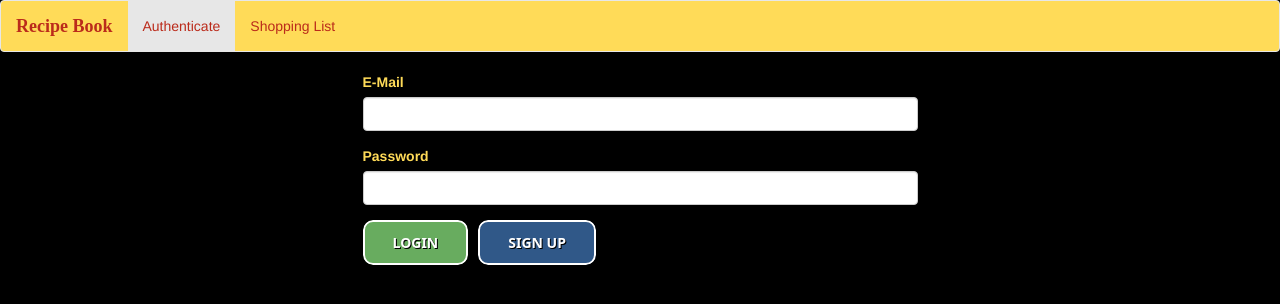
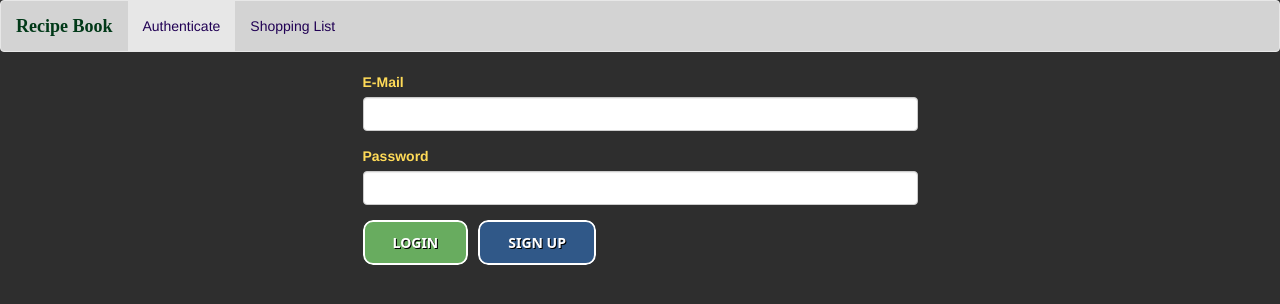
Before and after one commit to robtrostle/recipe-book, an Angular app: page /auth in a window 1280 px wide. Shown: the top 304 px of the page. Built offline with nearby package versions, Linux system fonts and the light colour scheme.

Commit message:
changing colors

```diff
--- a/src/app/header/header.component.css
+++ b/src/app/header/header.component.css
@@ -1,15 +1,19 @@
 .navbar-collapse{
     width: auto;
-    color:#BB2B1B;
-    background-color: #FFDB58;
+    color:#210054;
+    background-color: lightgray;
+}
+
+.navbar-header{
+  background-color: lightgray;
 }
 
 .nav{
-    color: #BB2B1B;
+    color: #210054;
 }
 
 a{
-    color: #BB2B1B;
+    color: #210054;
 }
 
 
--- a/src/app/header/header.component.html
+++ b/src/app/header/header.component.html
@@ -1,19 +1,19 @@
-<nav class="navbar navbar-default" style="background-color: #FFDB58;">
+<nav class="navbar navbar-default" style="background-color: lightgray;">
     <div class="container-fluid">
         <div class="navbar-header">
             <button type="button" class="navbar-toggle" (click)="collapsed = !collapsed">
               <span class="icon-bar" *ngFor="let iconBar of [1, 2, 3]"></span>
             </button>
-            <a routerLink="/" class="navbar-brand" style="color: #BB2B1B; font-family:Bookman Old Style; font-weight: bolder;">Recipe Book</a>
+            <a routerLink="/" class="navbar-brand" style="color: #013918; font-family:Bookman Old Style; font-weight: bolder;">Recipe Book</a>
           </div>
           <div class="navbar-collapse" [class.collapse]="collapsed" (window:resize)="collapsed = true">
             <ul class="nav navbar-nav">
                 <li routerLinkActive="active"  *ngIf="isAuthenticated">
-                    <a routerLink="/recipes" style="color: #BB2B1B;">Recipes</a></li>
+                    <a routerLink="/recipes" style="color: #210054;">Recipes</a></li>
                 <li routerLinkActive="active"  *ngIf="!isAuthenticated">
-                    <a routerLink="/auth" style="color: #BB2B1B;">Authenticate</a></li>
+                    <a routerLink="/auth" style="color: #210054;">Authenticate</a></li>
                 <li routerLinkActive="active">
-                    <a routerLink="/shopping-list" style="color: #BB2B1B;">Shopping List</a></li>
+                    <a routerLink="/shopping-list" style="color: #210054;">Shopping List</a></li>
             </ul>
             <ul class="nav navbar-nav navbar-right">
                 <li  *ngIf="isAuthenticated">
--- a/src/app/recipes/recipe-detail/recipe-detail.component.css
+++ b/src/app/recipes/recipe-detail/recipe-detail.component.css
@@ -1,10 +1,10 @@
 .col-xs-12{
-    background-color: #FFDB58;
+    background-color: lightgray;
     border-radius: 4px;
 }
 
 h1{
-    color: #BB2B1B;
+    color: #210054;
     text-align: center;
 }
 
--- a/src/app/recipes/recipe-edit/recipe-edit.component.html
+++ b/src/app/recipes/recipe-edit/recipe-edit.component.html
@@ -6,7 +6,7 @@
                     <button type="submit"
                     class="btn btn-success"
                     [disabled]="!recipeForm.valid"
-                    (click)="onSaveRecipe()">Save</button>
+                    >Save</button>
                     <button type="button"
                     class="btn btn-danger"
                     (click)="onCancel()">Cancel</button>
--- a/src/app/recipes/recipe-edit/recipe-edit.component.ts
+++ b/src/app/recipes/recipe-edit/recipe-edit.component.ts
@@ -35,6 +35,7 @@ export class RecipeEditComponent implements OnInit {
       this.recipeService.updateRecipe(this.id, this.recipeForm.value)
     } else {
       this.recipeService.addRecipe(this.recipeForm.value);
+      this.dataStorageService.storeRecipes();
     }
     this.onCancel();
   }
@@ -98,7 +99,7 @@ export class RecipeEditComponent implements OnInit {
   }
 
   onSaveRecipe(){
-    this.dataStorageService.storeRecipes();
+    this.onSubmit();
   }
 
 }
--- a/src/app/recipes/recipe-list/recipe-item/recipe-item.component.css
+++ b/src/app/recipes/recipe-list/recipe-item/recipe-item.component.css
@@ -1,5 +1,5 @@
 .clearfix{
-    background-color: #FFDB58;
+    background-color: lightgray;
     color: #BB2B1B;
 }
 .inner{
--- a/src/app/recipes/recipe-list/recipe-item/recipe-item.component.html
+++ b/src/app/recipes/recipe-list/recipe-item/recipe-item.component.html
@@ -4,7 +4,7 @@
         routerLinkActive="active"
         class="list-group-item clearfix">
             <div class="pull-left">
-                <h4 class = "list-group-item-heading" style="color: #BB2B1B; font-weight: bold;text-shadow: 2px black;">{{recipe.name}}</h4>
+                <h4 class = "list-group-item-heading" style="color: #210054; font-weight: bold;text-shadow: 2px black;">{{recipe.name}}</h4>
                 <!-- <p class="list-group-item inner">{{recipe.description.length > 40 ? recipe.description.substring(0, 40) + '...' : recipe.description}}</p> -->
             </div>
             <span class="pull-right">
--- a/src/styles.css
+++ b/src/styles.css
@@ -1,6 +1,6 @@
 /* You can add global styles to this file, and also import other style files */
 body{
-    background-color: #000000;
+    background-color: #2e2e2e;
 }
 
 img{
```
